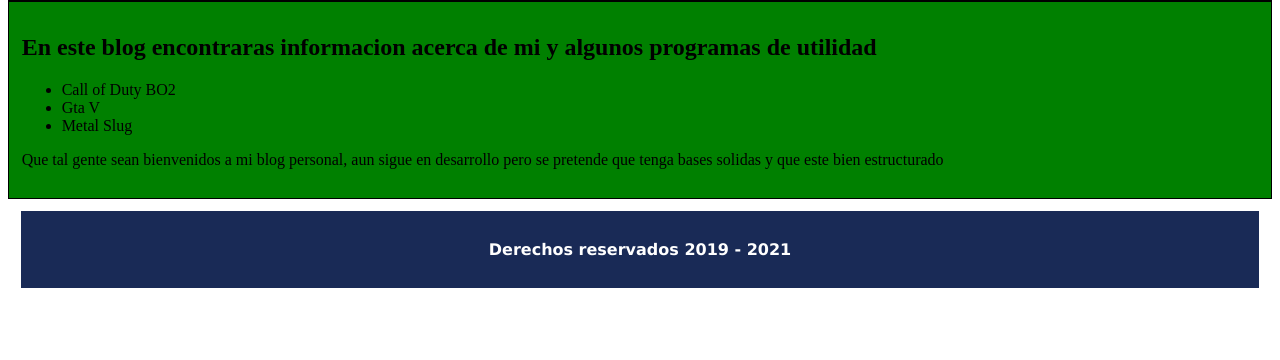
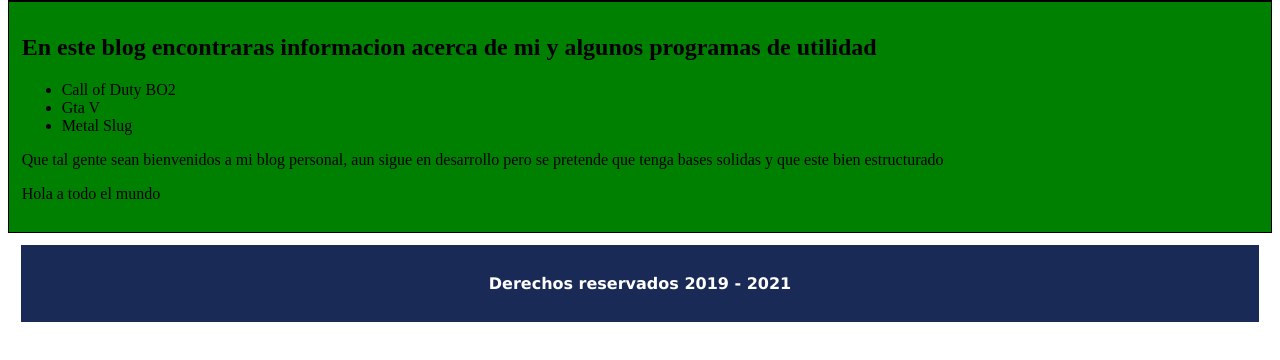
Before and after one commit to zekt1209/html-zekt1209-blog, a plain HTML site: page index.html in a window 1280 px wide. Shown: the part 176-536 px from the top of the page. Drawn offline with Linux system fonts and the light colour scheme.

Commit message:
Agregue una nueva seccion en index.html

```diff
--- a/index.html
+++ b/index.html
@@ -37,6 +37,12 @@
 			</article>
 		</section>
 
+
+		<section>
+			<article>
+				<p>Hola a todo el mundo</p>
+			</article>
+		</section>
 	</div>
 </body>
 
```
Also changed, not shown: text.txt (added).
